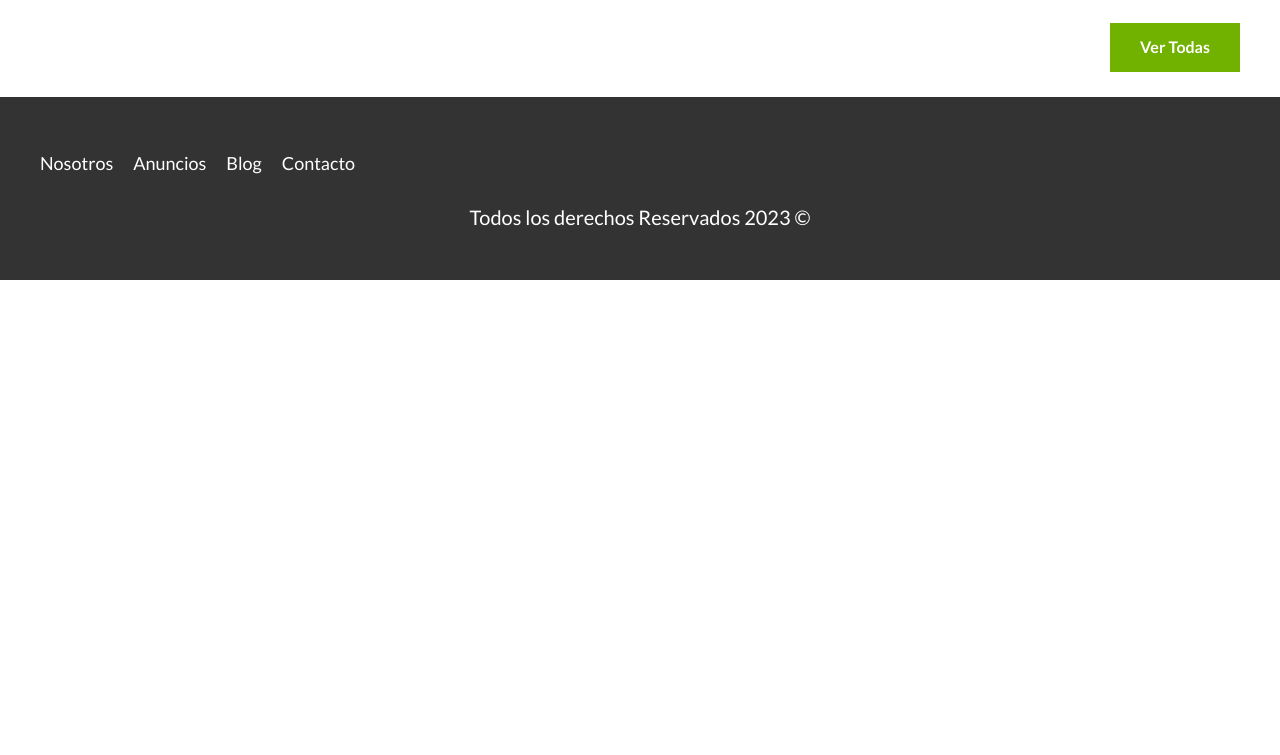
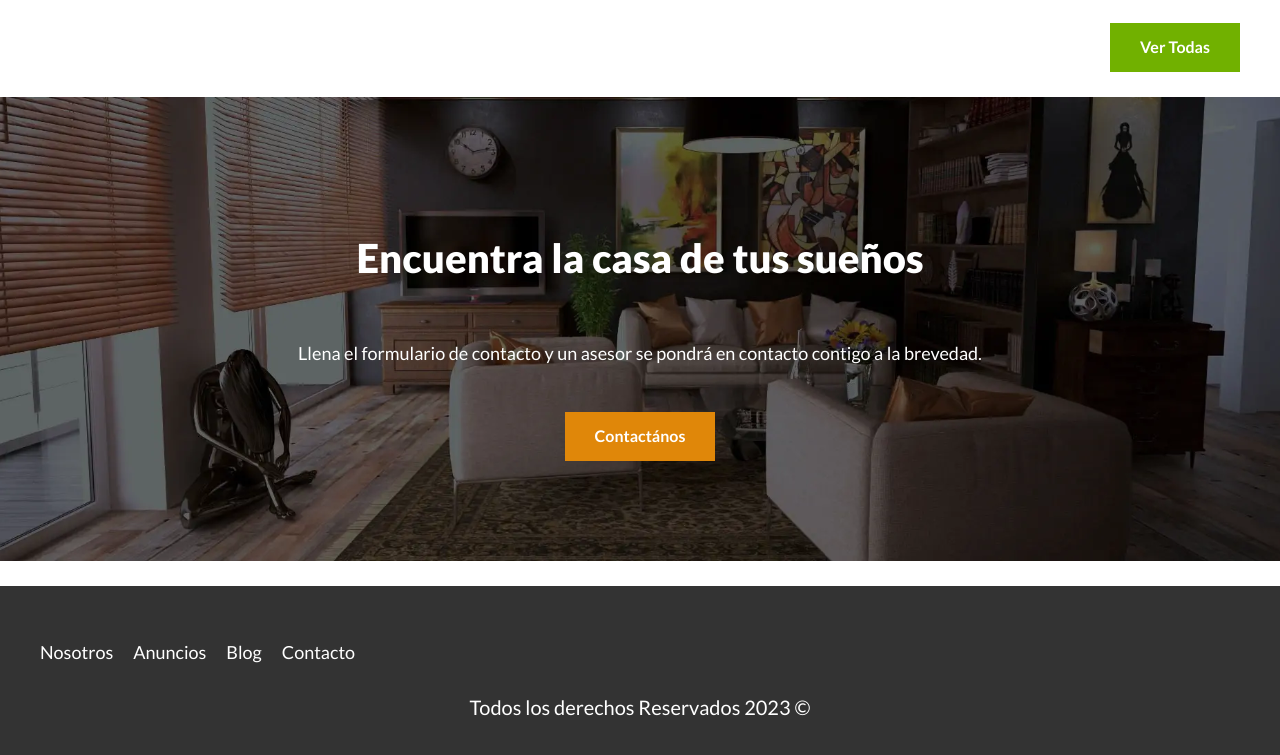
Before and after one commit to ciglesiasgastaldi/Bienes-Raices, a website: page index.html in a window 1280 px wide. Shown: the part 1994-2749 px from the top of the page. Before the commit the page ends 2299 px from the top, so only its background shows below. Drawn offline with Linux system fonts and the light colour scheme.

Commit message:
creando el gráfico de contacto

```diff
--- a/index.html
+++ b/index.html
@@ -53,7 +53,7 @@
     </main>
 
     <section class="seccion contenedor">
-        <h2>Casas y Depas en Venta</h2>
+        <h2>Casas y Departamentos en Venta</h2>
         <div class="contenedor-anuncios">
             <div class="anuncio">
                 <picture>
@@ -81,7 +81,7 @@
                             <p>4</p>
                         </li>
                     </ul>
-                    <a href="anuncios.html" class="boton boton-amarillo">
+                    <a href="anuncios.html" class="boton-amarillo-block">
                         Ver Propiedad
                     </a>
                 </div> <!--Contenido anuncio-->
@@ -113,7 +113,7 @@
                             <p>4</p>
                         </li>
                     </ul>
-                    <a href="anuncios.html" class="boton boton-amarillo">
+                    <a href="anuncios.html" class="boton-amarillo-block">
                         Ver Propiedad
                     </a>
                 </div> <!--Contenido anuncio-->
@@ -145,7 +145,7 @@
                             <p>4</p>
                         </li>
                     </ul>
-                    <a href="anuncios.html" class="boton boton-amarillo">
+                    <a href="anuncios.html" class="boton-amarillo-block">
                         Ver Propiedad
                     </a>
                 </div> <!--Contenido anuncio-->
@@ -155,6 +155,12 @@
         <div class="alinear-derecha">
             <a href="anuncios.html" class="boton-verde">Ver Todas</a>
         </div>
+    </section>
+
+    <section class="imagen-contacto">
+        <h2>Encuentra la casa de tus sueños</h2>
+        <p>Llena el formulario de contacto y un asesor se pondrá en contacto contigo a la brevedad.</p>
+        <a href="contacto.html" class="boton-amarillo">Contactános</a>
     </section>
 
     <footer class="footer seccion">
--- a/src/scss/app.scss
+++ b/src/scss/app.scss
@@ -12,3 +12,4 @@
 @import 'layout/navegacion';
 @import 'layout/iconos';
 @import 'layout/anuncios';
+@import 'layout/contactar';
--- a/src/scss/base/_botones.scss
+++ b/src/scss/base/_botones.scss
@@ -1,4 +1,8 @@
 .boton-amarillo {
+    @include boton($amarillo, inline-block);
+}
+
+.boton-amarillo-block {
     @include boton($amarillo, block);
 }
 
--- /dev/null
+++ b/src/scss/layout/_contactar.scss
@@ -0,0 +1,26 @@
+.no-webp .imagen-contacto{
+    background-image: url('../img/encuentra.jpg');
+}
+.webp .imagen-contacto{
+    background-image: url('../img/encuentra.webp');
+}
+
+.imagen-contacto{
+    background-position: center center;
+    background-size: cover;
+    padding: $separacion * 2 0;
+    display: flex;
+    flex-direction: column;
+    align-items: center;
+
+    h2{
+        font-size: 4rem;
+        font-weight: $black;
+        color: $blanco;
+    }
+    p{
+        font-size: 1.8rem;
+        color: $blanco;
+    }
+
+}
```
Also changed, not shown: build/css/app.css, 1 other file.
